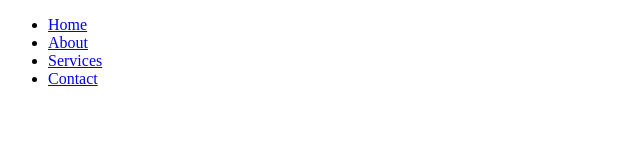
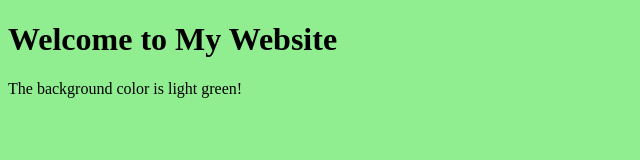
Before and after one commit to zayden-chambers/testsite, a plain HTML site: page index.html in a window 1280 px wide. Shown: the whole page, without its empty margins (0-640 px from the left). Drawn offline with Linux system fonts and the light colour scheme.

Commit message:
Update index.html
Signed-off-by: zayden-chambers <zaydcham26@ncs.charter.k12.de.us>

```diff
--- a/index.html
+++ b/index.html
@@ -3,19 +3,15 @@
 <head>
     <meta charset="UTF-8">
     <meta name="viewport" content="width=device-width, initial-scale=1.0">
-    <title>Your Website Title</title>
-    <link rel="stylesheet" href="styles.css">
+    <title>Background Color Change</title>
+    <style>
+        body {
+            background-color: lightgreen;
+        }
+    </style>
 </head>
 <body>
-    <header>
-        <nav>
-            <ul>
-                <li><a href="#home">Home</a></li>
-                <li><a href="#about">About</a></li>
-                <li><a href="#services">Services</a></li>
-                <li><a href="#contact">Contact</a></li>
-            </ul>
-        </nav>
-    </header>
+    <h1>Welcome to My Website</h1>
+    <p>The background color is light green!</p>
 </body>
 </html>
```
